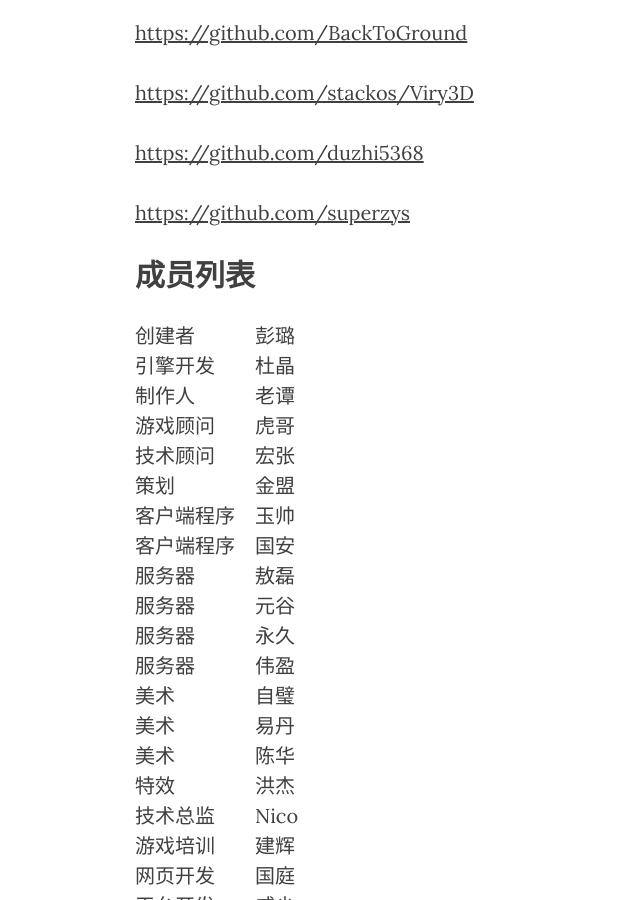
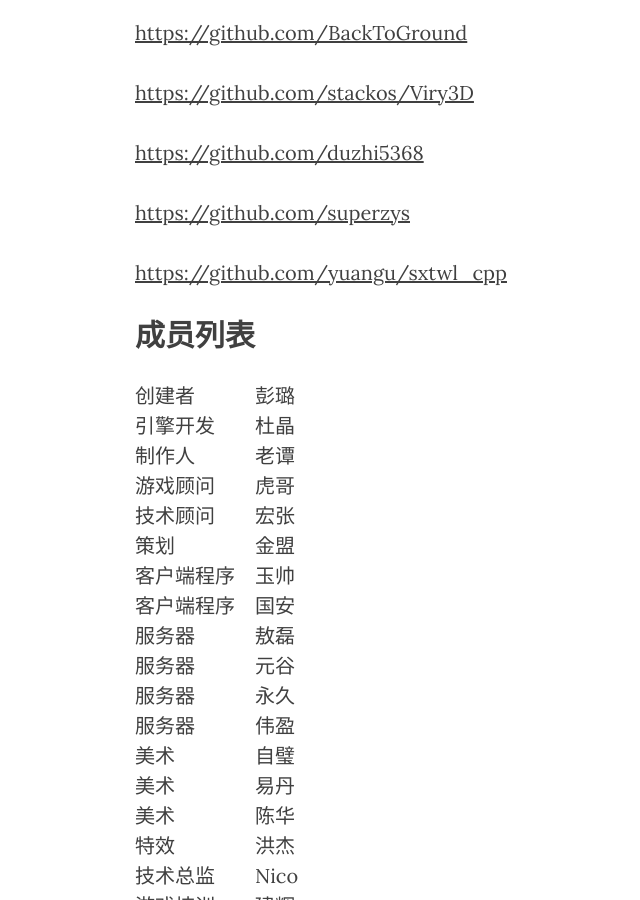
Before and after one commit to tachen/tachen.github.io, a Jekyll site: the page built from _posts/2017-10-13-What is BTG.markdown, in a window 1280 px wide and 900 px high, scrolled down 1143 px. Shown: the whole window, without its empty margins (130-770 px from the left). Built offline with Jekyll 4.4.1, drawn with Linux system fonts in a browser that asks for light colours; nearby versions of some CDN libraries.

Commit message:
新增成员项目地址

```diff
--- a/_posts/2017-10-13-What is BTG.markdown
+++ b/_posts/2017-10-13-What is BTG.markdown
@@ -40,6 +40,9 @@
 <br />
 <br />
 <a href="https://github.com/superzys" target="_blank">https://github.com/superzys</a>
+<br />
+<br />
+<a href="https://github.com/yuangu/sxtwl_cpp" target="_blank">https://github.com/yuangu/sxtwl_cpp</a>
 
 <h2>成员列表</h2>
 <p>
```
